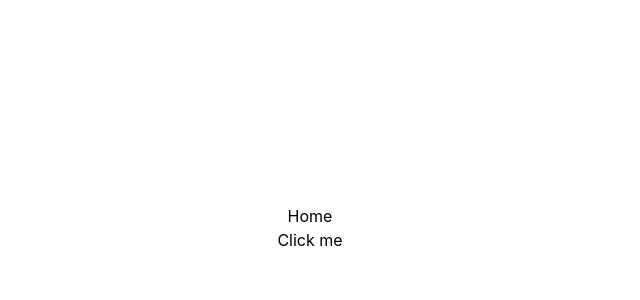
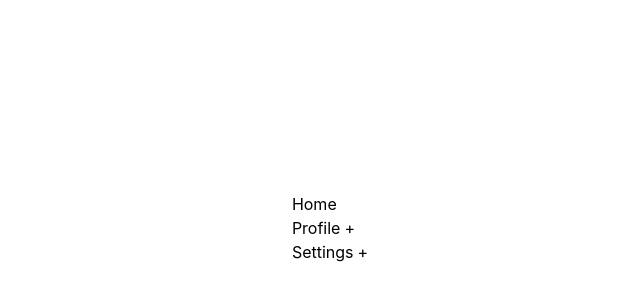
Before and after one commit to Na1an-Gu7ar/ReactPractice, a React (Vite) app: page / in a window 1280 px wide. Shown: the part 172-472 px from the top of the page, without its empty margins (330-970 px from the left). Built offline with nearby package versions, Linux system fonts and the light colour scheme.

Commit message:
Tree View Completed

```diff
--- a/src/App.jsx
+++ b/src/App.jsx
@@ -5,6 +5,7 @@ import StartRating from './Components/StartRating/index'
 import ImageSlider from './Components/Image-slider/index'
 import LoadMore from './Components/Load_more/index'
 import NavigationMenu from './Components/NavigationMenu/index'
+import data from './Components/NavigationMenu/data'
 
 function App() {
 
@@ -15,7 +16,7 @@ function App() {
       {/* <StartRating /> */}
       {/* <ImageSlider /> */}
       {/* <LoadMore /> */}
-      <NavigationMenu />
+      <NavigationMenu menu={data}/>
     </>
   )
 }
--- /dev/null
+++ b/src/Components/NavigationMenu/data.js
@@ -0,0 +1,60 @@
+const data = [
+    {
+        label: "Home",
+        to: "/",
+    },
+    {
+        label: "Profile",
+        to: "/profile",
+        children: [
+            {
+                label: "Details",
+                to: "details",
+                children: [
+                    {
+                        label: "Location",
+                        to: "location",
+                        children: [
+                            {
+                                label: "City",
+                                to: "city",
+                            },
+                        ],
+                    },
+                ],
+            },
+        ],
+    },
+    {
+        label: "Settings",
+        to: "/settings",
+        children: [
+            {
+                label: "Account",
+                to: "account",
+            },
+            {
+                label: "Security",
+                to: "security",
+                children: [
+                    {
+                        label: "Login",
+                        to: "login",
+                    },
+                    {
+                        label: "Register",
+                        to: "register",
+                        children: [
+                            {
+                                label: 'Random data',
+                                to: ''
+                            }
+                        ]
+                    },
+                ],
+            },
+        ],
+    },
+]
+
+export default data
--- a/src/Components/NavigationMenu/index.jsx
+++ b/src/Components/NavigationMenu/index.jsx
@@ -1,58 +1,11 @@
-import React, { useState } from 'react'
+import React from 'react'
+import MenuList from './menu-list'
 
-const index = () => {
-
-    const data = [
-        {
-            id: 1,
-            age: 20,
-        },
-        {
-            id: 2,
-            age: 21,
-        },
-        {
-            id: 3,
-            age: 22,
-        },
-    ]
-
-    const [id, setId] = useState(null)
-    const [className, setClassName] = useState('hidden')
-    const [multiple, setMultiple] = useState([])
-
-    const handleClick = (currentId) => {
-        setId(currentId === id ? null : currentId)
-    }
-
-    const handleMultiple = (currentId) => {
-        let cpyMultiple = [...multiple]
-        const findIndexOfCurrentId = cpyMultiple.indexOf(currentId)
-        if (findIndexOfCurrentId === -1) {
-            cpyMultiple.push(currentId)
-        }
-        else {
-            cpyMultiple.splice(findIndexOfCurrentId, 1)
-        }
-        setMultiple(cpyMultiple)
-    }
-
-    const handleClassName = () => {
-        setClassName('')
-        console.log("clicked");
-    }
+const index = ({menu = []}) => {
 
     return (
         <div className='w-screen h-screen flex flex-col justify-center items-center'>
-            <div>Home</div>
-            <button onClick={() => handleClassName()}>Click me</button>
-            {className === '' ? data.map((d) => {
-                return <div key={d.id}>
-                    {
-                        id === d.id || multiple.indexOf(d.id)!==-1 ? <div className='relative left-5'>{d.age}</div> : null
-                    }
-                </div>
-            }) : null}
+            <MenuList list={menu}/>
         </div>
     )
 }
--- /dev/null
+++ b/src/Components/NavigationMenu/menu-item.jsx
@@ -0,0 +1,33 @@
+import React, { useState } from 'react'
+import MenuList from './menu-list'
+
+const MenuItem = ({ item }) => {
+
+    const [displayCurrentChildren, setDisplayCurrentChildren] = useState({})
+
+    function handleToggleChildren(getCurrentlabel) {
+        setDisplayCurrentChildren({
+            ...displayCurrentChildren,
+            [getCurrentlabel]: !displayCurrentChildren[getCurrentlabel]
+        })
+    }
+
+    return (
+        <li>
+            <div className='flex flex-row gap-1'>
+                <p>{item.label}</p>
+                {item && item.children && item.children.length ? (
+                    <span onClick={() => handleToggleChildren(item.label)}>
+                        {displayCurrentChildren[item.label] ? '-' : '+'}
+                    </span>
+                ) : null}
+            </div>
+
+            {item && item.children && item.children.length > 0 && displayCurrentChildren[item.label] ? (
+                <MenuList list={item.children}/>
+            ) : null}
+        </li>
+    )
+}
+
+export default MenuItem
--- /dev/null
+++ b/src/Components/NavigationMenu/menu-list.jsx
@@ -0,0 +1,12 @@
+import React from 'react'
+import MenuItem from './menu-item'
+
+const MenuList = ({list = []}) => {
+  return (
+    <ul className='relative left-5'>
+      {list && list.length ? list.map((listitem) => <MenuItem item={listitem} />) : null}
+    </ul>
+  )
+}
+
+export default MenuList
```
